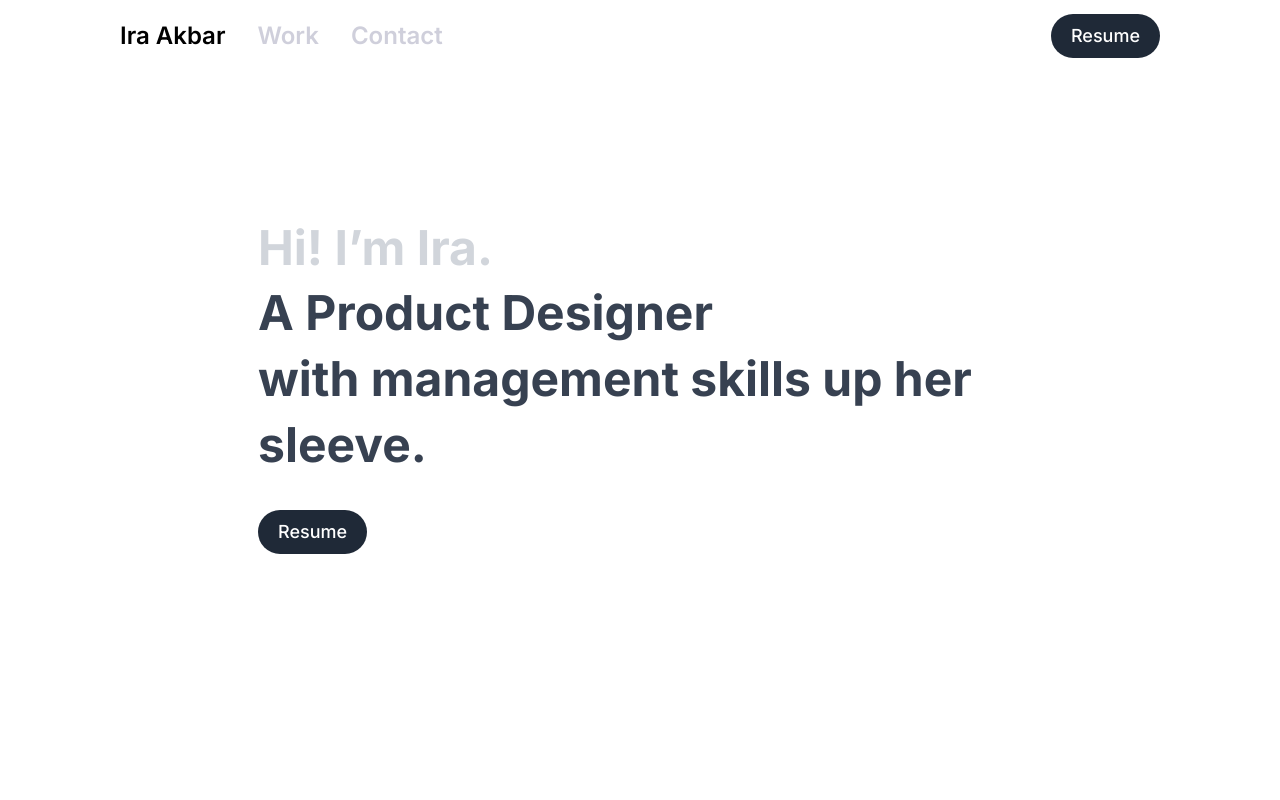
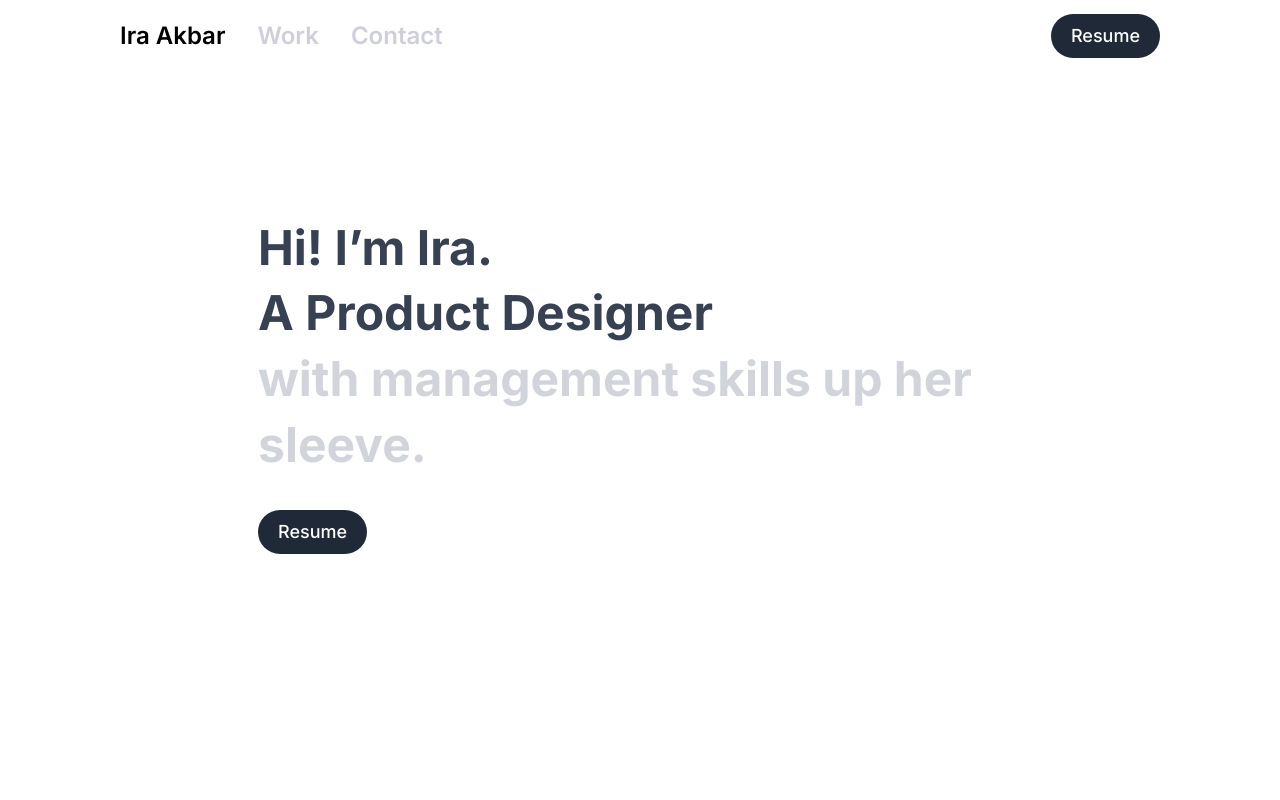
Before and after one commit to iraakbar/Ira-portfolio-quash, a Next.js app: page / in a window 1280 px wide. Shown: the top 800 px of the page. Built offline with nearby package versions, Linux system fonts and the light colour scheme.

Commit message:
hero text colors updated

```diff
--- a/app/page.tsx
+++ b/app/page.tsx
@@ -67,14 +67,14 @@ export default function Home() {
         <section id="home">
           <div className="intro min-w-full px-7 py-20 flex flex-col items-start justify-center gap-5 md:gap-8 md:max-w-[895px] md:py-[180px] md:px-20 lg:px-[258px] ">
             <div className="flex flex-col flex-grow items-start justify-center gap-3 md:gap-4 w-full">
-              <p className="text-gray-300 text-2xl md:text-[48px] font-bold">
+              <p className="text-gray-700 text-2xl md:text-[48px] font-bold">
                 Hi! I’m Ira.
               </p>
               <div>
                 <p className="text-gray-700 text-2xl md:text-[48px] font-bold md:leading-[66px]">
                   A Product Designer
                 </p>{" "}
-                <p className="text-gray-700 text-2xl md:text-[48px] font-bold md:leading-[66px]">
+                <p className="text-gray-300 text-2xl md:text-[48px] font-bold md:leading-[66px]">
                   with management skills up her sleeve.
                 </p>
               </div>
```
